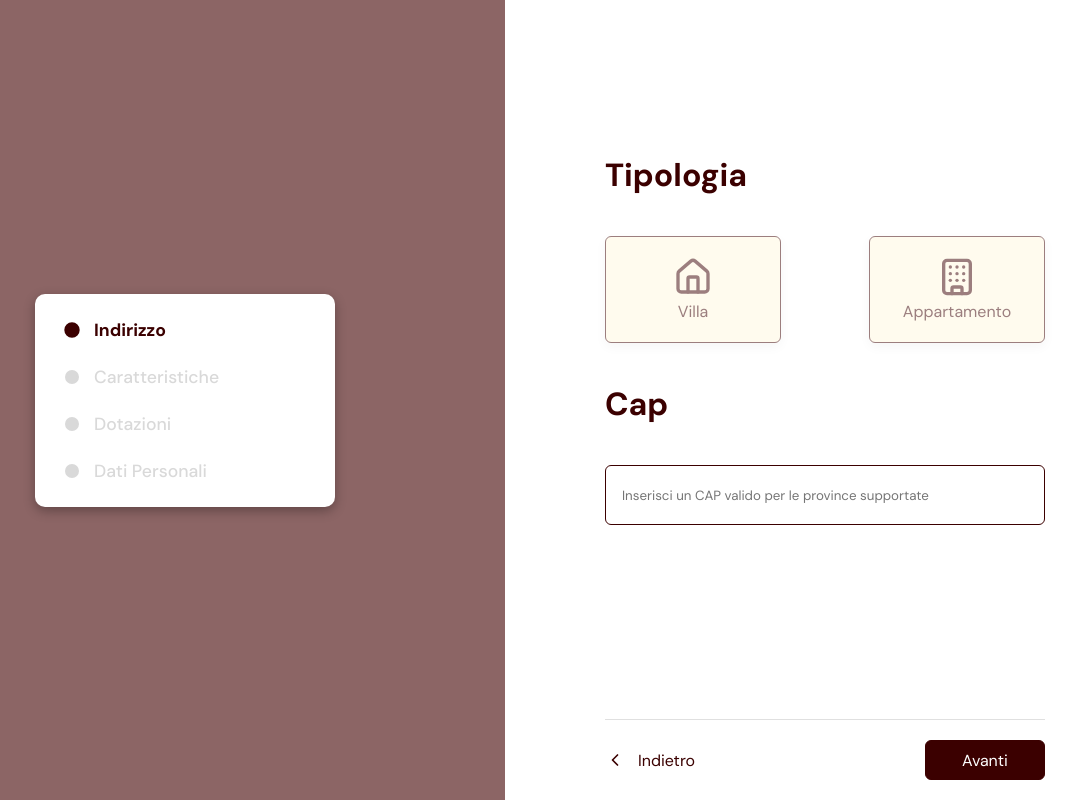
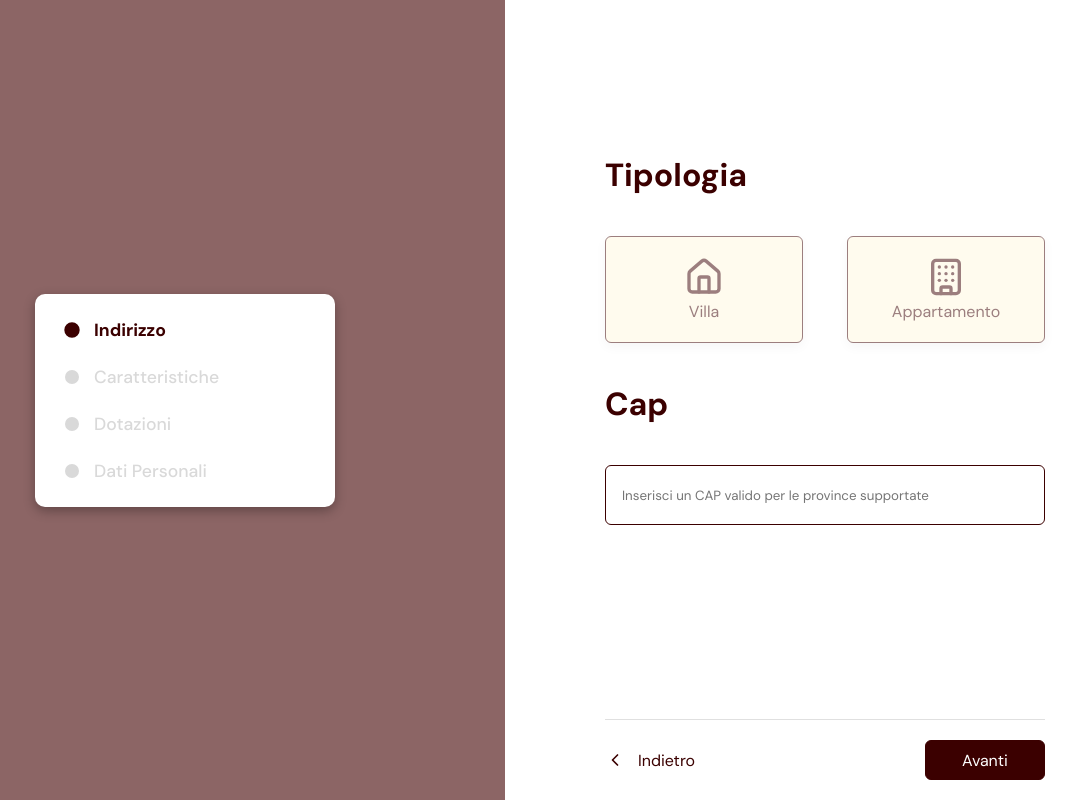
Before and after one commit to jacopoParlacino/KeyAbita, a React (Vite) app in the folder frontend/keyabita/: page /valutazione in a window 1280 px wide. Shown: the whole page, without its empty margins (135-1211 px from the left). Built offline with nearby package versions, Linux system fonts and the light colour scheme.

Commit message:
fix: scss vario

```diff
--- a/frontend/keyabita/src/components/MultiStepForm/InputField/InputField.module.scss
+++ b/frontend/keyabita/src/components/MultiStepForm/InputField/InputField.module.scss
@@ -26,7 +26,7 @@
     border: none;
     padding: 10px 12px;
     margin: 4px;
-    width: 250px;
+    width: 100%;
     font-family: $font-primary;
 }
 
--- a/frontend/keyabita/src/components/MultiStepForm/PropertyTypeSelector/PropertyTypeSelector.module.scss
+++ b/frontend/keyabita/src/components/MultiStepForm/PropertyTypeSelector/PropertyTypeSelector.module.scss
@@ -29,7 +29,7 @@
 
   @include desktop {
     font-size: 1rem;
-    width: 40%;
+    width: 45%;
   }
 }
 
```
